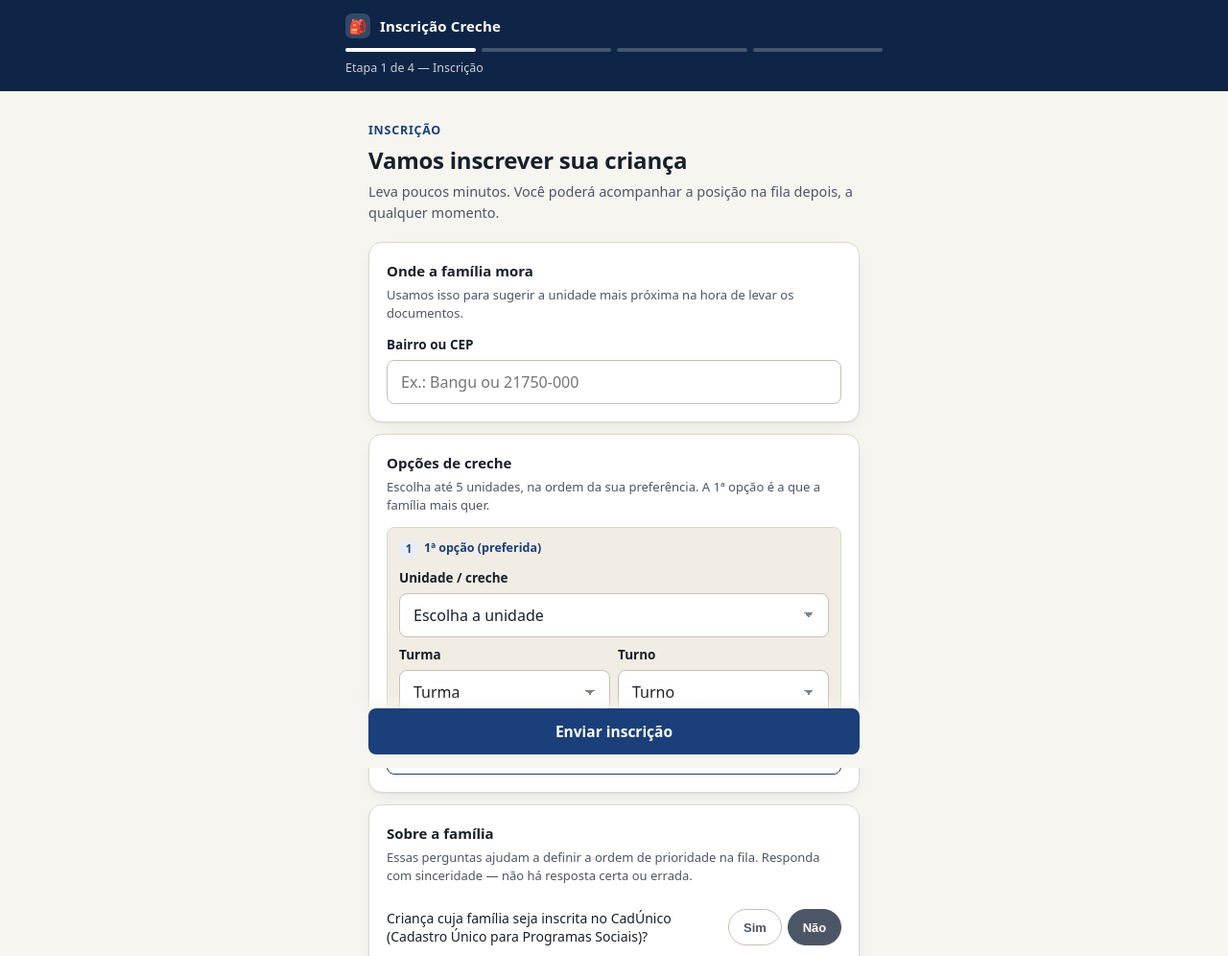
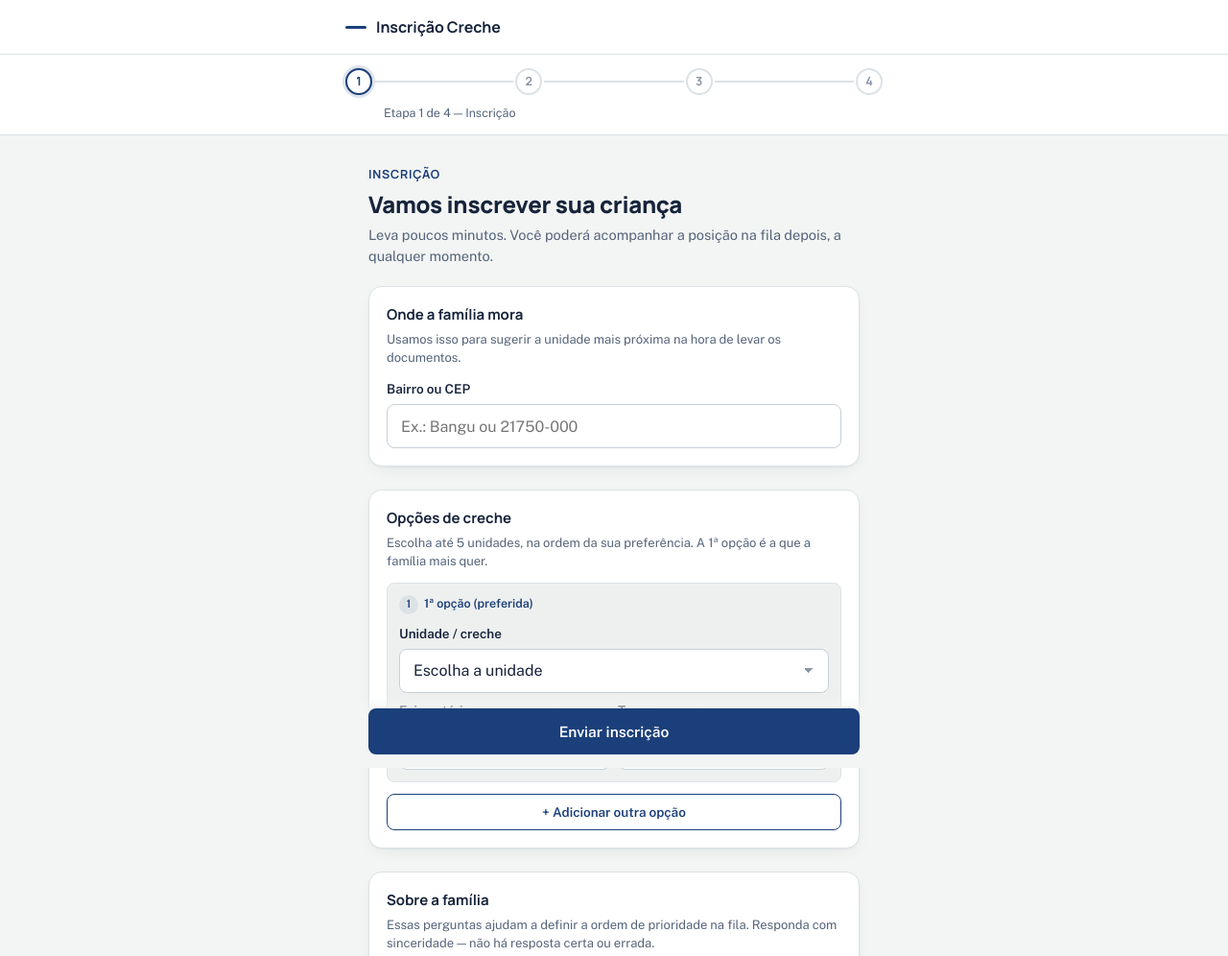
Before and after one commit to R15N-eng/Hackaton_Atropic, a plain HTML site: page frontend/inscricao.html in a window 1280 px wide. Shown: the top 996 px of the page at 96% size. Drawn offline with nearby package versions, Linux system fonts and the light colour scheme.

Commit message:
front: novo tema claro + tipografia
Passada de design só em CSS/markup — nenhuma lógica de cálculo mudou
(api.js intocado; git diff confirma zero linhas).

- Tema claro como padrão único (removido o dark-mode ad-hoc anterior):
  tokens --ink/--ink-2/--paper/--surface/--border/--brand/--brand-2/
  --status-dentro/--status-espera/--status-fora, conforme especificado
- Tipografia: Manrope 600/700/800 (títulos, números de posição, marca)
  + Public Sans 400/500/600 (corpo, formulário, labels, botões) via
  Google Fonts, importada nos 4 HTMLs
- Stepper do topo trocado de barra fina por círculos numerados 1-2-3-4
  conectados por linha, passo atual destacado em --brand — movido para
  fora do cabeçalho (barra própria) porque um círculo --brand em cima
  de um cabeçalho também --brand ficaria invisível
- Cabeçalho: removido o emoji de mochila; header passou a usar
  --surface (claro) com um traço simples --brand no lugar do ícone
- Toggle Sim/Não: pill cinza trocado por dois botões (borda --border/
  fundo --surface quando não selecionado; --brand-2 sólido, texto
  branco, peso 600 quando selecionado — mesmo estilo pros dois lados)
- Label "Turma" -> "Faixa etária" no formulário de inscrição (única
  linha tocada em app.js, é só o texto do rótulo, sem lógica)
- Mais respiro entre as 3 seções do formulário de inscrição (gap 24px
  num wrapper .form-sections, no lugar de margin-top:12px coladas)

Testado de novo com o mesmo fluxo Playwright (390x844, caso
Jacarepaguá corte 2 / corte 53): comportamento idêntico, zero erro de
console, score 51 continua dentro em 0716601 e fora em 0716603.

Co-Authored-By: Claude Sonnet 5 <noreply@anthropic.com>

```diff
--- a/frontend/app.js
+++ b/frontend/app.js
@@ -129,9 +129,9 @@ App.initInscricao = function () {
           </select>
         </div>
         <div class="field" style="margin-bottom:0;">
-          <label>Turma</label>
+          <label>Faixa etária</label>
           <select class="input" data-campo="grupamento" required>
-            <option value="" disabled selected>Turma</option>
+            <option value="" disabled selected>Faixa etária</option>
             ${optionsHtml(GRUPAMENTOS)}
           </select>
         </div>
--- a/frontend/inscricao.html
+++ b/frontend/inscricao.html
@@ -4,20 +4,29 @@
 <meta charset="UTF-8">
 <meta name="viewport" content="width=device-width, initial-scale=1, viewport-fit=cover">
 <title>Inscrição na creche — Creche RJ</title>
+<link rel="preconnect" href="https://fonts.googleapis.com">
+<link rel="preconnect" href="https://fonts.gstatic.com" crossorigin>
+<link href="https://fonts.googleapis.com/css2?family=Manrope:wght@600;700;800&family=Public+Sans:wght@400;500;600&display=swap" rel="stylesheet">
 <link rel="stylesheet" href="styles.css">
 </head>
 <body>
 
 <header class="app-header">
-  <div class="brand"><span class="mark">🎒</span> Inscrição Creche</div>
-  <div class="stepper" aria-hidden="true">
-    <span class="step active"></span>
-    <span class="step"></span>
-    <span class="step"></span>
-    <span class="step"></span>
+  <div class="brand"><span class="mark" aria-hidden="true"></span> Inscrição Creche</div>
+</header>
+
+<div class="stepper-bar">
+  <ol class="stepper" aria-hidden="true">
+    <li class="stepper-step active"><span class="dot">1</span></li>
+    <li class="stepper-line"></li>
+    <li class="stepper-step"><span class="dot">2</span></li>
+    <li class="stepper-line"></li>
+    <li class="stepper-step"><span class="dot">3</span></li>
+    <li class="stepper-line"></li>
+    <li class="stepper-step"><span class="dot">4</span></li>
+  </ol>
+  <p class="stepper-label">Etapa 1 de 4 — Inscrição</p>
 </div>
-  <p class="stepper-label">Etapa 1 de 4 — Inscrição</p>
-</header>
 
 <main class="container">
   <p class="eyebrow">Inscrição</p>
@@ -25,6 +34,7 @@
   <p class="page-lede">Leva poucos minutos. Você poderá acompanhar a posição na fila depois, a qualquer momento.</p>
 
   <form id="form-inscricao" novalidate>
+    <div class="form-sections">
       <div class="card">
         <p class="section-title">Onde a família mora</p>
         <p class="section-sub">Usamos isso para sugerir a unidade mais próxima na hora de levar os documentos.</p>
@@ -34,17 +44,18 @@
         </div>
       </div>
 
-    <div class="card" style="margin-top:12px;">
+      <div class="card">
         <p class="section-title">Opções de creche</p>
         <p class="section-sub">Escolha até 5 unidades, na ordem da sua preferência. A 1ª opção é a que a família mais quer.</p>
         <div id="lista-preferencias" class="stack"></div>
         <button type="button" id="btn-adicionar-pref" class="btn btn-secondary btn-sm btn-block" style="margin-top:12px;">+ Adicionar outra opção</button>
       </div>
 
-    <div class="card" style="margin-top:12px;">
+      <div class="card">
         <p class="section-title">Sobre a família</p>
         <p class="section-sub">Essas perguntas ajudam a definir a ordem de prioridade na fila. Responda com sinceridade — não há resposta certa ou errada.</p>
         <div id="lista-perguntas"></div>
+      </div>
     </div>
 
     <div id="form-banner" style="margin-top:14px;"></div>
--- a/frontend/styles.css
+++ b/frontend/styles.css
@@ -1,78 +1,62 @@
 /* ============================================================
    Creche RJ — design system (mobile-first, sem framework)
+   Tema claro (padrão único, sem modo escuro por enquanto).
    ============================================================ */
 
 :root {
   color-scheme: light;
 
-  /* cor de marca: azul marinho (referência SME-Rio), ajustado para
-     não ficar "azul de sistema" genérico */
-  --navy-900: #0f2547;
-  --navy-700: #1b3f7a;
-  --navy-500: #3a5fa0;
-  --navy-100: #e7ecf6;
+  --ink: #16233a;
+  --ink-2: #55647a;
+  --muted: #8b96a8;
 
-  /* fundo quente, não é cinza de "site de governo" */
-  --bg: #f7f5f0;
+  --paper: #f3f5f4;
   --surface: #ffffff;
-  --surface-2: #f1ede4;
+  --surface-2: #eef0ef;
 
-  --ink-900: #17202b;
-  --ink-600: #4c5666;
-  --ink-400: #7a8394;
-  --line: #ddd8cc;
-  --line-strong: #c7c0b0;
+  --border: #dce2e6;
+  --border-strong: #c7d0d6;
 
-  --success: #1c7d43;
-  --success-bg: #e6f4ea;
-  --warning: #9a5b00;
-  --warning-bg: #fbeed9;
-  --danger: #ab2a22;
-  --danger-bg: #fbe9e7;
-  --neutral-chip: #5b5346;
-  --neutral-chip-bg: #eee9dc;
+  --brand: #1b3f7a;
+  --brand-2: #2c6bc9;
+  --brand-tint: rgba(27, 63, 122, 0.08);
+  --brand-tint-strong: rgba(27, 63, 122, 0.14);
 
-  --focus: #2a6fdb;
+  --status-dentro: #2f8f5c;
+  --status-dentro-bg: #e4f3ea;
+  --status-espera: #b98520;
+  --status-espera-bg: #fbf0d9;
+  --status-fora: #b5473b;
+  --status-fora-bg: #fbe7e4;
+  --neutral-chip: var(--ink-2);
+  --neutral-chip-bg: var(--surface-2);
+
+  --focus: var(--brand-2);
 
   --radius-s: 8px;
   --radius-m: 14px;
   --radius-l: 20px;
 
-  --shadow-card: 0 1px 2px rgba(23, 32, 43, 0.06), 0 6px 20px -8px rgba(23, 32, 43, 0.12);
+  --shadow-card: 0 1px 2px rgba(22, 35, 58, 0.05), 0 6px 20px -8px rgba(22, 35, 58, 0.10);
 
-  --font: system-ui, -apple-system, "Segoe UI", Roboto, "Helvetica Neue", Arial, sans-serif;
-}
+  --font-display: "Manrope", system-ui, -apple-system, "Segoe UI", sans-serif;
+  --font-body: "Public Sans", system-ui, -apple-system, "Segoe UI", Roboto, "Helvetica Neue", Arial, sans-serif;
+  --font: var(--font-body);
 
-@media (prefers-color-scheme: dark) {
-  :root {
-    color-scheme: dark;
-    --bg: #10151d;
-    --surface: #1a212c;
-    --surface-2: #212936;
-    --ink-900: #f2f0ea;
-    --ink-600: #c2c6cf;
-    --ink-400: #8b93a1;
-    --line: #303948;
-    --line-strong: #3c4655;
-    --navy-100: #1c2740;
-    --navy-500: #6f92d6;
-    --navy-700: #7fa1e6;
-    --navy-900: #cfdcf4;
-    --success-bg: #123322;
-    --warning-bg: #3a2a0c;
-    --danger-bg: #3a1613;
-    --neutral-chip-bg: #2a2a22;
-    --shadow-card: 0 1px 2px rgba(0, 0, 0, 0.3), 0 6px 20px -8px rgba(0, 0, 0, 0.5);
-  }
+  /* aliases legados — mantidos só porque app.js referencia estes nomes
+     diretamente em alguns estilos inline; não renomear sem atualizar lá */
+  --success: var(--status-dentro);
+  --success-bg: var(--status-dentro-bg);
+  --ink-900: var(--ink);
 }
 
 * { box-sizing: border-box; }
 html, body { padding: 0; margin: 0; }
 
 body {
-  background: var(--bg);
-  color: var(--ink-900);
-  font-family: var(--font);
+  background: var(--paper);
+  color: var(--ink);
+  font-family: var(--font-body);
   font-size: 16px;
   line-height: 1.5;
   -webkit-font-smoothing: antialiased;
@@ -91,77 +75,105 @@ h1, h2, h3, p, ul, ol { margin: 0; }
   .container { max-width: 560px; padding: 32px 24px 56px; }
 }
 
-/* ---------- cabeçalho / stepper ---------- */
+/* ---------- cabeçalho ---------- */
 
 .app-header {
-  background: var(--navy-900);
-  color: #fff;
-  padding: 14px 16px;
+  background: var(--surface);
+  border-bottom: 1px solid var(--border);
+  padding: 16px;
 }
 
 .app-header .brand {
   display: flex;
   align-items: center;
   gap: 10px;
+  font-family: var(--font-display);
   font-weight: 700;
-  font-size: 15px;
-  letter-spacing: 0.01em;
+  font-size: 16px;
+  color: var(--ink);
+  letter-spacing: -0.005em;
   max-width: 480px;
   margin: 0 auto;
 }
 
 .app-header .brand .mark {
-  width: 26px; height: 26px; border-radius: 7px;
-  background: rgba(255,255,255,0.16);
-  display: flex; align-items: center; justify-content: center;
-  font-size: 15px;
+  width: 22px; height: 3px;
+  border-radius: 2px;
+  background: var(--brand);
   flex: none;
 }
 
 @media (min-width: 640px) { .app-header .brand { max-width: 560px; } }
 
+/* ---------- stepper (círculos numerados + linha) ---------- */
+
+.stepper-bar {
+  background: var(--surface);
+  border-bottom: 1px solid var(--border);
+  padding: 14px 16px 12px;
+}
+
 .stepper {
   display: flex;
-  gap: 6px;
+  align-items: center;
   max-width: 480px;
-  margin: 10px auto 0;
+  margin: 0 auto;
+  list-style: none;
+  padding: 0;
 }
 
-@media (min-width: 640px) { .stepper { max-width: 560px; } }
+@media (min-width: 640px) { .stepper, .stepper-label { max-width: 560px; } }
 
-.stepper .step {
+.stepper-step { flex: none; }
+
+.stepper-line {
   flex: 1;
-  height: 4px;
-  border-radius: 2px;
-  background: rgba(255,255,255,0.22);
+  height: 2px;
+  background: var(--border);
+  margin: 0 2px;
+}
+.stepper-line.done { background: var(--brand); }
+
+.stepper-step .dot {
+  width: 28px; height: 28px;
+  border-radius: 50%;
+  display: flex;
+  align-items: center;
+  justify-content: center;
+  font-family: var(--font-display);
+  font-weight: 700;
+  font-size: 12.5px;
+  border: 2px solid var(--border);
+  background: var(--surface);
+  color: var(--muted);
 }
 
-.stepper .step.done { background: #ffffff; }
-.stepper .step.active { background: #ffffff; }
+.stepper-step.done .dot { background: var(--brand); border-color: var(--brand); color: #fff; }
+.stepper-step.active .dot { border-color: var(--brand); color: var(--brand); box-shadow: 0 0 0 3px var(--brand-tint-strong); }
 
 .stepper-label {
   max-width: 480px;
-  margin: 8px auto 0;
+  margin: 10px auto 0;
   font-size: 12.5px;
-  color: rgba(255,255,255,0.78);
+  color: var(--ink-2);
 }
-
-@media (min-width: 640px) { .stepper-label { max-width: 560px; } }
 
 /* ---------- tipografia utilitária ---------- */
 
 .eyebrow {
+  font-family: var(--font-display);
   font-size: 12.5px;
   font-weight: 700;
-  color: var(--navy-700);
+  color: var(--brand);
   text-transform: uppercase;
   letter-spacing: 0.06em;
   margin-bottom: 6px;
 }
 
 .page-title {
+  font-family: var(--font-display);
   font-size: 24px;
-  font-weight: 700;
+  font-weight: 800;
   line-height: 1.25;
   letter-spacing: -0.01em;
   margin-bottom: 6px;
@@ -169,12 +181,13 @@ h1, h2, h3, p, ul, ol { margin: 0; }
 
 .page-lede {
   font-size: 14.5px;
-  color: var(--ink-600);
+  color: var(--ink-2);
   line-height: 1.55;
   margin-bottom: 20px;
 }
 
 .section-title {
+  font-family: var(--font-display);
   font-size: 15px;
   font-weight: 700;
   margin-bottom: 4px;
@@ -182,7 +195,7 @@ h1, h2, h3, p, ul, ol { margin: 0; }
 
 .section-sub {
   font-size: 13px;
-  color: var(--ink-600);
+  color: var(--ink-2);
   margin-bottom: 12px;
   line-height: 1.5;
 }
@@ -191,16 +204,24 @@ h1, h2, h3, p, ul, ol { margin: 0; }
 
 .card {
   background: var(--surface);
-  border: 1px solid var(--line);
+  border: 1px solid var(--border);
   border-radius: var(--radius-m);
   padding: 18px;
   box-shadow: var(--shadow-card);
 }
 
-.card + .card { margin-top: 12px; }
+.card + .card { margin-top: 16px; }
 
 .stack { display: flex; flex-direction: column; gap: 14px; }
 .stack-tight { display: flex; flex-direction: column; gap: 8px; }
+
+/* seções do formulário de inscrição — mais respiro entre elas */
+.form-sections {
+  display: flex;
+  flex-direction: column;
+  gap: 24px;
+}
+.form-sections .card { margin-top: 0; }
 
 /* ---------- formulário ---------- */
 
@@ -210,12 +231,12 @@ h1, h2, h3, p, ul, ol { margin: 0; }
 .field label {
   font-size: 13.5px;
   font-weight: 600;
-  color: var(--ink-900);
+  color: var(--ink);
 }
 
 .field .hint {
   font-size: 12px;
-  color: var(--ink-400);
+  color: var(--muted);
 }
 
 .input, select.input {
@@ -224,16 +245,16 @@ h1, h2, h3, p, ul, ol { margin: 0; }
   min-height: 46px;
   padding: 0 14px;
   font-size: 16px;
-  font-family: var(--font);
-  color: var(--ink-900);
+  font-family: var(--font-body);
+  color: var(--ink);
   background: var(--surface);
-  border: 1.5px solid var(--line-strong);
+  border: 1.5px solid var(--border-strong);
   border-radius: var(--radius-s);
 }
 
 select.input {
-  background-image: linear-gradient(45deg, transparent 50%, var(--ink-400) 50%),
-                     linear-gradient(135deg, var(--ink-400) 50%, transparent 50%);
+  background-image: linear-gradient(45deg, transparent 50%, var(--muted) 50%),
+                     linear-gradient(135deg, var(--muted) 50%, transparent 50%);
   background-position: calc(100% - 20px) center, calc(100% - 15px) center;
   background-size: 5px 5px, 5px 5px;
   background-repeat: no-repeat;
@@ -248,7 +269,7 @@ select.input {
 /* linha de preferência */
 
 .pref-row {
-  border: 1.5px solid var(--line);
+  border: 1.5px solid var(--border);
   border-radius: var(--radius-s);
   padding: 12px;
   background: var(--surface-2);
@@ -266,13 +287,13 @@ select.input {
   align-items: center;
   gap: 6px;
   font-size: 12.5px;
-  font-weight: 700;
-  color: var(--navy-700);
+  font-weight: 600;
+  color: var(--brand);
 }
 
 .pref-badge .n {
   width: 20px; height: 20px; border-radius: 50%;
-  background: var(--navy-100); color: var(--navy-700);
+  background: var(--brand-tint); color: var(--brand);
   display: flex; align-items: center; justify-content: center;
   font-size: 11.5px;
 }
@@ -288,20 +309,20 @@ select.input {
 .icon-btn {
   border: none;
   background: transparent;
-  color: var(--ink-400);
+  color: var(--muted);
   font-size: 13px;
   font-weight: 600;
   padding: 6px 8px;
   cursor: pointer;
   border-radius: var(--radius-s);
 }
-.icon-btn:hover { background: rgba(0,0,0,0.05); color: var(--danger); }
+.icon-btn:hover { background: rgba(22,35,58,0.05); color: var(--status-fora); }
 
 .reorder-btns { display: flex; gap: 4px; }
 .reorder-btns button {
   width: 34px; height: 34px; border-radius: var(--radius-s);
-  border: 1.5px solid var(--line-strong); background: var(--surface);
-  font-size: 15px; line-height: 1; cursor: pointer; color: var(--ink-600);
+  border: 1.5px solid var(--border-strong); background: var(--surface);
+  font-size: 15px; line-height: 1; cursor: pointer; color: var(--ink-2);
 }
 .reorder-btns button:disabled { opacity: 0.35; cursor: default; }
 
@@ -313,28 +334,28 @@ select.input {
   justify-content: space-between;
   gap: 12px;
   padding: 12px 0;
-  border-bottom: 1px solid var(--line);
+  border-bottom: 1px solid var(--border);
 }
 .yn-item:last-child { border-bottom: none; }
 
 .yn-question { font-size: 14px; line-height: 1.4; flex: 1; }
 
-.yn-toggle { display: flex; gap: 6px; flex: none; }
+.yn-toggle { display: flex; gap: 8px; flex: none; }
 
 .yn-btn {
-  min-width: 56px;
-  min-height: 38px;
-  border-radius: 999px;
-  border: 1.5px solid var(--line-strong);
+  min-width: 64px;
+  min-height: 40px;
+  border-radius: var(--radius-s);
+  border: 1.5px solid var(--border);
   background: var(--surface);
-  color: var(--ink-600);
-  font-size: 13px;
-  font-weight: 700;
+  color: var(--ink-2);
+  font-family: var(--font-body);
+  font-size: 13.5px;
+  font-weight: 600;
   cursor: pointer;
 }
 
-.yn-btn[aria-pressed="true"] { background: var(--navy-700); border-color: var(--navy-700); color: #fff; }
-.yn-btn.no[aria-pressed="true"] { background: var(--ink-600); border-color: var(--ink-600); }
+.yn-btn[aria-pressed="true"] { background: var(--brand-2); border-color: var(--brand-2); color: #fff; }
 
 /* ---------- botões ---------- */
 
@@ -347,8 +368,8 @@ select.input {
   padding: 0 20px;
   border-radius: var(--radius-s);
   font-size: 15.5px;
-  font-weight: 700;
-  font-family: var(--font);
+  font-weight: 600;
+  font-family: var(--font-body);
   border: 1.5px solid transparent;
   cursor: pointer;
   text-decoration: none;
@@ -359,13 +380,13 @@ select.input {
 
 .btn-block { width: 100%; }
 
-.btn-primary { background: var(--navy-700); color: #fff; }
-.btn-primary:hover:not([disabled]) { background: var(--navy-900); }
+.btn-primary { background: var(--brand); color: #fff; }
+.btn-primary:hover:not([disabled]) { background: var(--ink); }
 
-.btn-secondary { background: var(--surface); color: var(--navy-700); border-color: var(--navy-700); }
-.btn-secondary:hover:not([disabled]) { background: var(--navy-100); }
+.btn-secondary { background: var(--surface); color: var(--brand); border-color: var(--brand); }
+.btn-secondary:hover:not([disabled]) { background: var(--brand-tint); }
 
-.btn-ghost { background: transparent; color: var(--ink-600); border-color: var(--line-strong); }
+.btn-ghost { background: transparent; color: var(--ink-2); border-color: var(--border-strong); }
 
 .btn-sm { min-height: 38px; padding: 0 14px; font-size: 13.5px; }
 
@@ -374,7 +395,7 @@ select.input {
   bottom: 0;
   padding: 14px 16px calc(14px + env(safe-area-inset-bottom));
   margin: 24px -16px 0;
-  background: linear-gradient(180deg, transparent, var(--bg) 30%);
+  background: linear-gradient(180deg, transparent, var(--paper) 30%);
 }
 
 /* ---------- badges de status ---------- */
@@ -386,16 +407,16 @@ select.input {
   padding: 5px 11px;
   border-radius: 999px;
   font-size: 12.5px;
-  font-weight: 700;
+  font-weight: 600;
 }
 .badge::before { content: ""; width: 7px; height: 7px; border-radius: 50%; background: currentColor; }
 
-.badge-dentro { background: var(--success-bg); color: var(--success); }
-.badge-espera { background: var(--warning-bg); color: var(--warning); }
-.badge-fora   { background: var(--danger-bg);  color: var(--danger); }
+.badge-dentro { background: var(--status-dentro-bg); color: var(--status-dentro); }
+.badge-espera { background: var(--status-espera-bg); color: var(--status-espera); }
+.badge-fora   { background: var(--status-fora-bg);  color: var(--status-fora); }
 
-.badge-alta  { background: var(--success-bg); color: var(--success); }
-.badge-media { background: var(--warning-bg); color: var(--warning); }
+.badge-alta  { background: var(--status-dentro-bg); color: var(--status-dentro); }
+.badge-media { background: var(--status-espera-bg); color: var(--status-espera); }
 .badge-baixa { background: var(--neutral-chip-bg); color: var(--neutral-chip); }
 
 /* ---------- posição em destaque ---------- */
@@ -406,9 +427,10 @@ select.input {
 }
 
 .position-hero .num {
+  font-family: var(--font-display);
   font-size: 44px;
   font-weight: 800;
-  color: var(--navy-900);
+  color: var(--ink);
   letter-spacing: -0.02em;
   line-height: 1;
 }
@@ -417,7 +439,7 @@ select.input {
 
 .position-hero .of {
   font-size: 14px;
-  color: var(--ink-600);
+  color: var(--ink-2);
   margin-top: 6px;
 }
 
@@ -433,10 +455,10 @@ select.input {
   line-height: 1.5;
 }
 
-.banner-info    { background: var(--navy-100); color: var(--navy-900); }
-.banner-error   { background: var(--danger-bg); color: var(--danger); }
-.banner-success { background: var(--success-bg); color: var(--success); }
-.banner-warning { background: var(--warning-bg); color: var(--warning); }
+.banner-info    { background: var(--brand-tint); color: var(--brand); }
+.banner-error   { background: var(--status-fora-bg); color: var(--status-fora); }
+.banner-success { background: var(--status-dentro-bg); color: var(--status-dentro); }
+.banner-warning { background: var(--status-espera-bg); color: var(--status-espera); }
 
 .banner b { font-weight: 700; }
 
@@ -445,7 +467,7 @@ select.input {
 .empty-state, .loading-state, .error-state {
   text-align: center;
   padding: 36px 12px;
-  color: var(--ink-600);
+  color: var(--ink-2);
 }
 
 .empty-state .glyph, .loading-state .glyph, .error-state .glyph {
@@ -455,7 +477,7 @@ select.input {
 
 .skeleton {
   border-radius: var(--radius-m);
-  background: linear-gradient(100deg, var(--surface-2) 30%, var(--line) 50%, var(--surface-2) 70%);
+  background: linear-gradient(100deg, var(--surface-2) 30%, var(--border) 50%, var(--surface-2) 70%);
   background-size: 200% 100%;
   animation: shimmer 1.3s infinite;
   height: 96px;
@@ -477,22 +499,22 @@ select.input {
   align-items: center;
   gap: 6px;
   font-size: 12.5px;
-  font-weight: 700;
-  color: var(--navy-700);
-  background: var(--navy-100);
+  font-weight: 600;
+  color: var(--brand);
+  background: var(--brand-tint);
   padding: 5px 10px;
   border-radius: 999px;
 }
 
-.countdown.expired { color: var(--ink-400); background: var(--surface-2); }
+.countdown.expired { color: var(--muted); background: var(--surface-2); }
 
 /* ---------- divisores / meta ---------- */
 
-.divider { height: 1px; background: var(--line); border: none; margin: 20px 0; }
+.divider { height: 1px; background: var(--border); border: none; margin: 20px 0; }
 
 .meta-line {
   font-size: 12px;
-  color: var(--ink-400);
+  color: var(--muted);
   display: flex;
   align-items: center;
   gap: 6px;
@@ -500,16 +522,16 @@ select.input {
 
 .link-btn {
   background: none; border: none; padding: 0; cursor: pointer;
-  color: var(--navy-700); font-weight: 700; font-size: inherit; font-family: var(--font);
+  color: var(--brand); font-weight: 600; font-size: inherit; font-family: var(--font-body);
   text-decoration: underline;
 }
 
 .small-caps {
   font-size: 11.5px;
-  font-weight: 700;
+  font-weight: 600;
   letter-spacing: 0.05em;
   text-transform: uppercase;
-  color: var(--ink-400);
+  color: var(--muted);
 }
 
 .sr-only {
```
Also changed, not shown: frontend/classificacao.html (+17 -8 lines), frontend/status.html (+17 -8 lines), frontend/verificacao.html (+17 -8 lines). Lines whose indentation alone changed are shown as unchanged.
